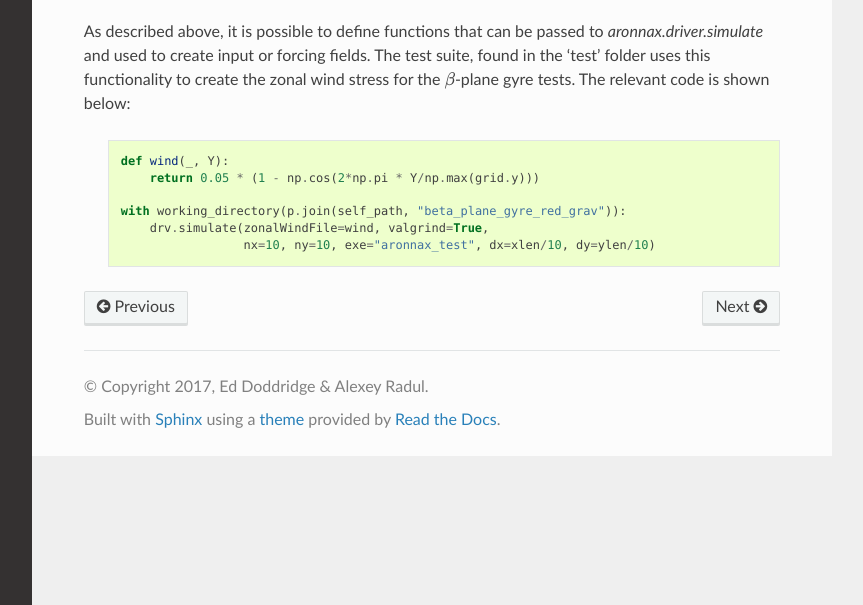
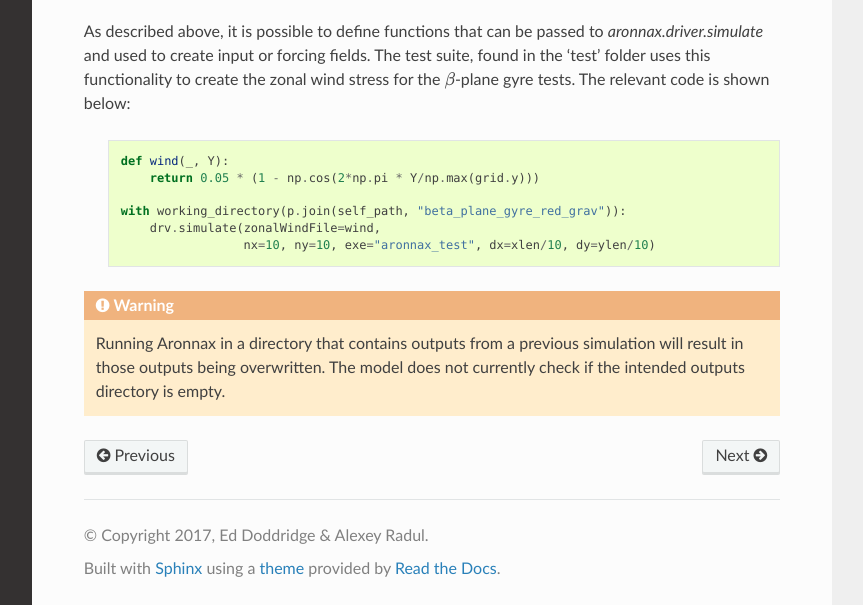
Before and after one commit to edoddridge/aronnax, a Sphinx documentation site: the page built from docs/running_aronnax.rst, in a window 1280 px wide and 989 px high, cut to the strip 384-989 px from the top of the window. Shown: the whole strip, without its empty margins (268-1131 px from the left). Built offline with Sphinx 7.4.7 and the Read the Docs theme 2.0.0, drawn with Linux system fonts in a browser that asks for light colours.

Commit message:
add warning about overwritting outputs and remove valgrind from example code snippet

```diff
--- a/docs/running_aronnax.rst
+++ b/docs/running_aronnax.rst
@@ -16,5 +16,8 @@ As described above, it is possible to define functions that can be passed to `ar
           return 0.05 * (1 - np.cos(2*np.pi * Y/np.max(grid.y)))
 
       with working_directory(p.join(self_path, "beta_plane_gyre_red_grav")):
-          drv.simulate(zonalWindFile=wind, valgrind=True,
+          drv.simulate(zonalWindFile=wind,
                        nx=10, ny=10, exe="aronnax_test", dx=xlen/10, dy=ylen/10)
+
+.. warning::
+    Running Aronnax in a directory that contains outputs from a previous simulation will result in those outputs being overwritten. The model does not currently check if the intended outputs directory is empty.
```
